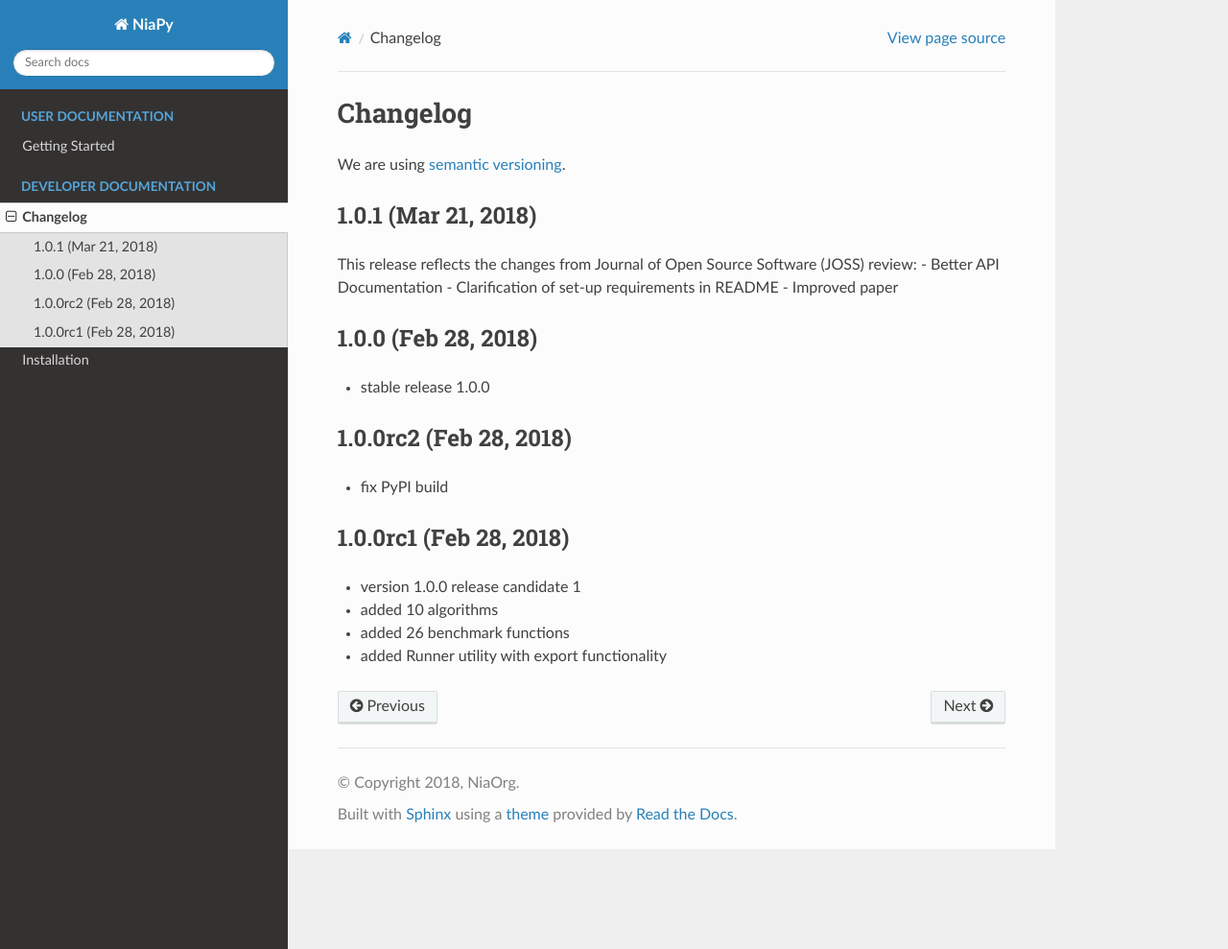
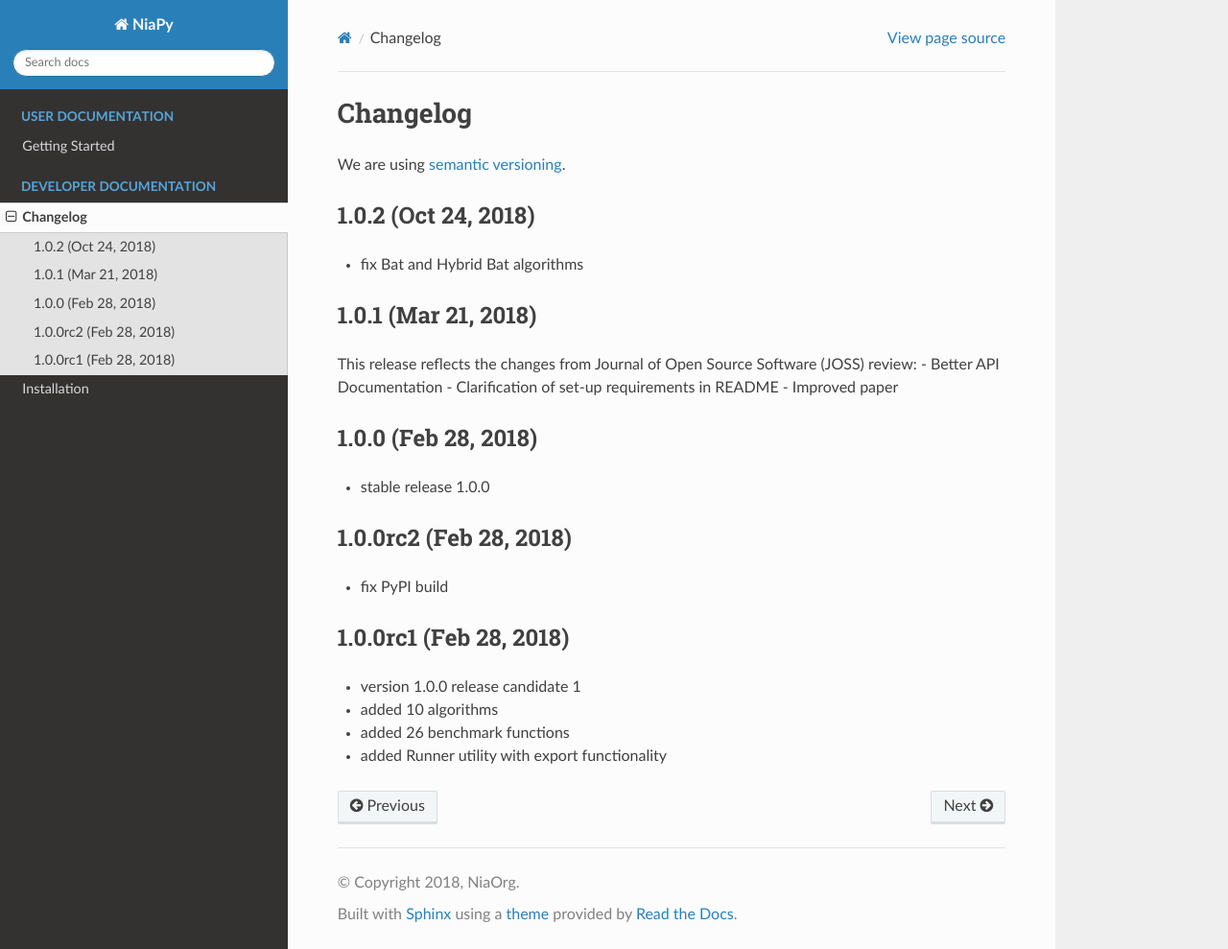
Before and after one commit to NiaOrg/NiaPy, a Sphinx documentation site: the page built from docs/source/changelog.rst, in a window 1280 px wide and 989 px high. Shown: the whole window at 96% size. Built offline with Sphinx 7.4.7 and the Read the Docs theme 2.0.0, drawn with Linux system fonts in a browser that asks for light colours; pages that are not in the unit, such as notebooks, are missing from menus.

Commit message:
update version to 1.0.2

```diff
--- a/NiaPy/__init__.py
+++ b/NiaPy/__init__.py
@@ -12,7 +12,7 @@ from NiaPy import algorithms, benchmarks
 
 __all__ = ['algorithms', 'benchmarks']
 __project__ = 'NiaPy'
-__version__ = '1.0.1'
+__version__ = '1.0.2'
 
 VERSION = "{0} v{1}".format(__project__, __version__)
 
--- a/README.rst
+++ b/README.rst
@@ -166,6 +166,10 @@ fits your purposes or that it is bug-free. Use it at your own risk!
 Revision History
 ================
 
+1.0.2 (Oct 24, 2018)
+--------------------
+- fix Bat and Hybrid Bat algorithms
+
 1.0.1 (Mar 21, 2018)
 --------------------
 This release reflects the changes from Journal of Open Source Software (JOSS) review:
--- a/docs/source/changelog.rst
+++ b/docs/source/changelog.rst
@@ -2,6 +2,10 @@ Changelog
 =========
 
 We are using `semantic versioning <https://semver.org/>`_.
+
+1.0.2 (Oct 24, 2018)
+--------------------
+- fix Bat and Hybrid Bat algorithms
 
 1.0.1 (Mar 21, 2018)
 --------------------
```
Also changed, not shown: CHANGELOG.md (+4 -0 lines).
